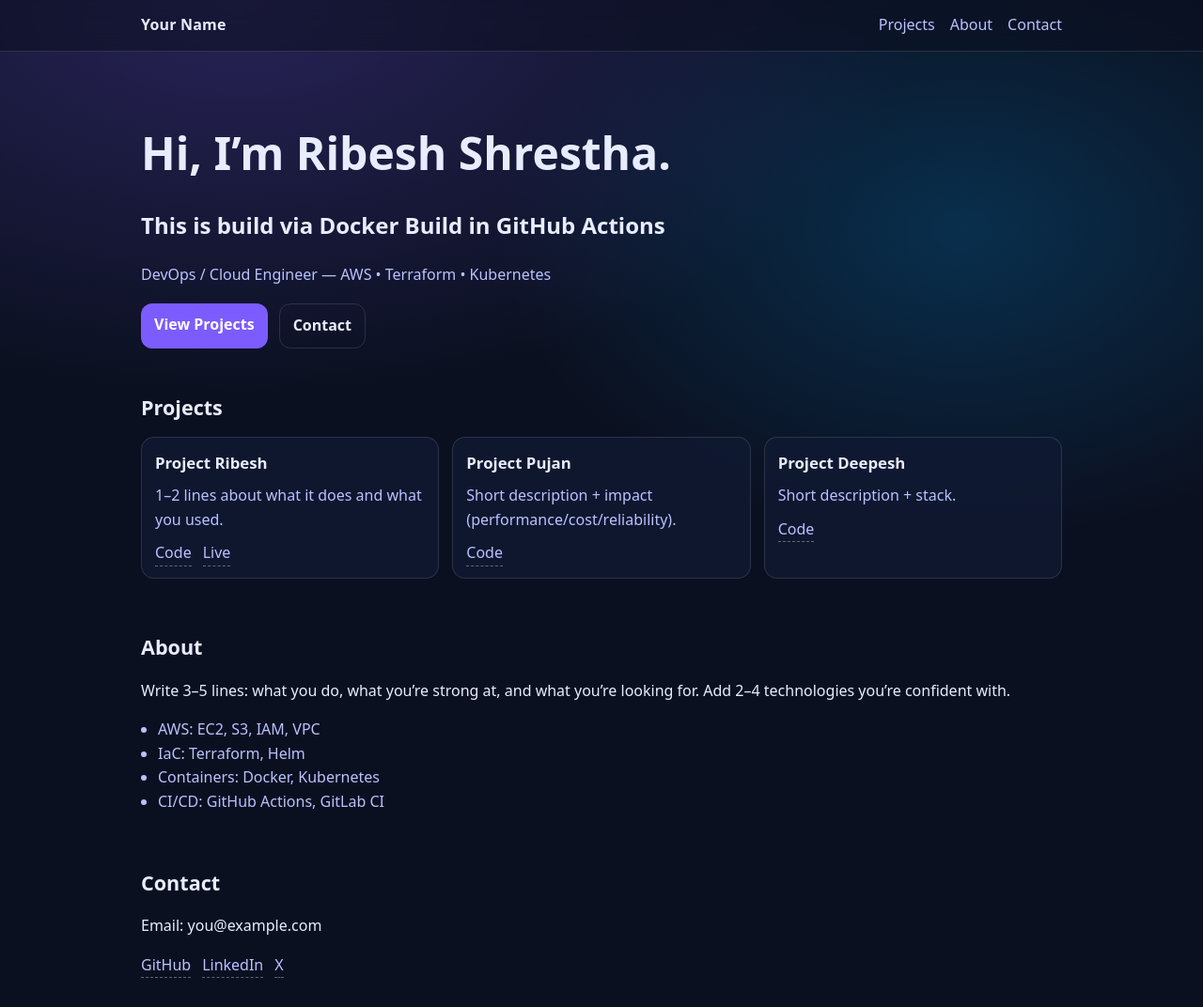
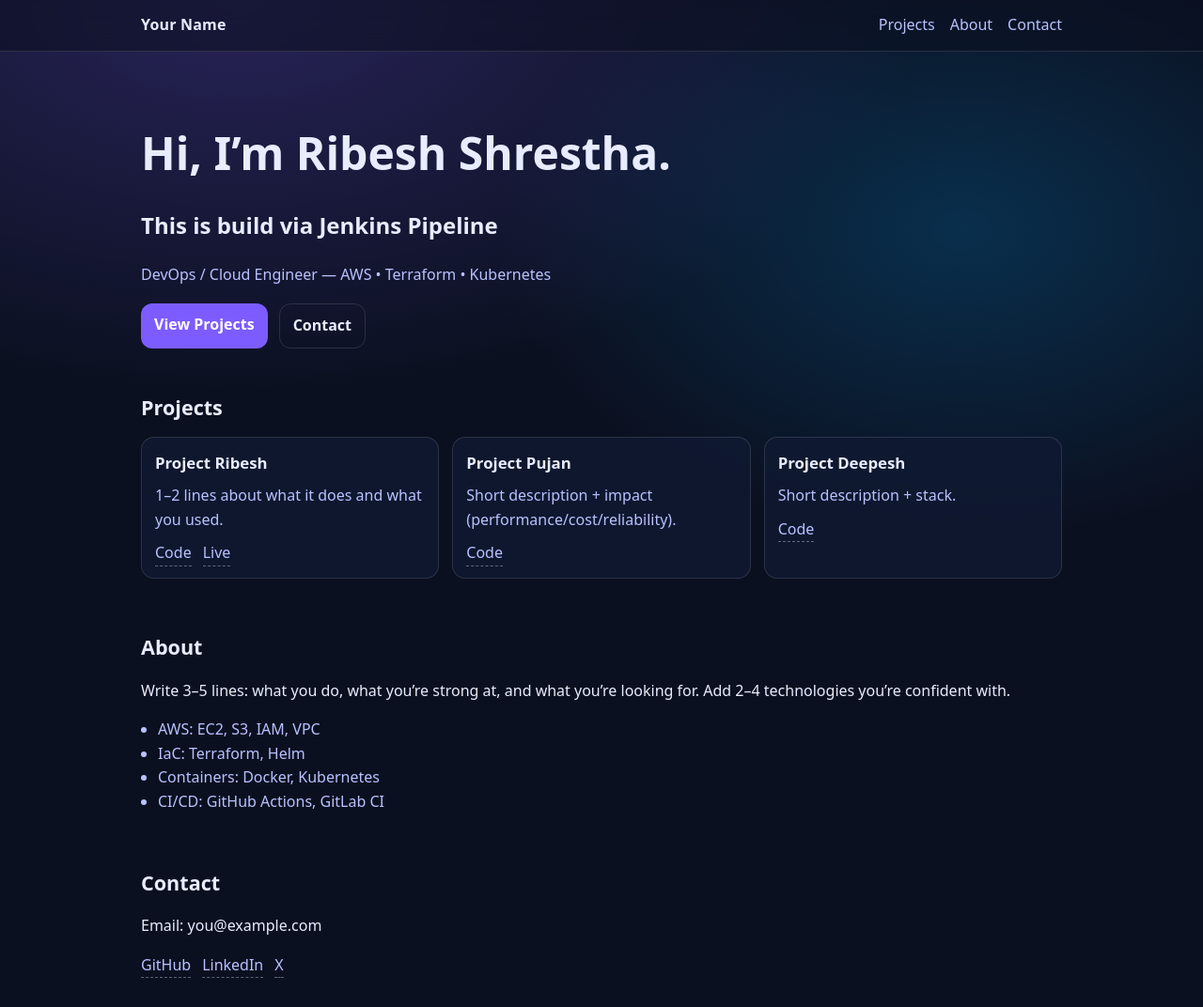
Before and after one commit to Ribesh/learning-cicd, a plain HTML site: page index.html in a window 1280 px wide. Shown: the top 1072 px of the page at 94% size. Drawn offline with Linux system fonts and the light colour scheme.

Commit message:
docs: updated

```diff
--- a/index.html
+++ b/index.html
@@ -22,7 +22,7 @@
     <main id="top" class="container">
       <section class="hero">
         <h1>Hi, I’m Ribesh Shrestha.</h1>
-        <h2>This is build via Docker Build in GitHub Actions</h2>
+        <h2>This is build via Jenkins Pipeline</h2>
         <p class="subtitle">
           DevOps / Cloud Engineer — AWS • Terraform • Kubernetes
         </p>
```
Also changed, not shown: 1 other file.
